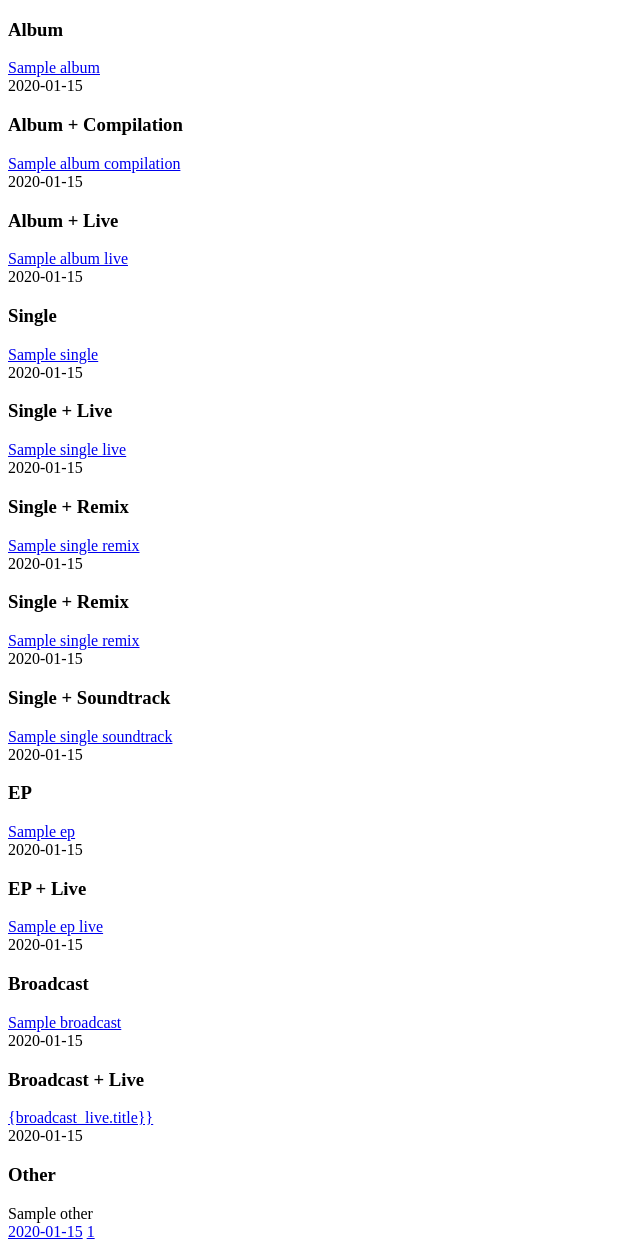
After one commit to xdynasty/musicmeta, a Django app: template musicmeta_project/musicmeta/templates/musicmeta/artist.html in a window 1280 px wide. The commit adds this page. Shown: the whole page, without its empty margins (0-640 px from the left). Run offline with Django 3.2, Linux system fonts and the light colour scheme; the template is opened without the code that fills it: most values are stand-ins (such as "Sample title", 1, 10 or a date in 2020); parts of the project's set-up code (start-up, migrations or seed data) failed here and were passed over.

Commit message:
add releast-group path

```diff
--- /dev/null
+++ b/musicmeta_project/musicmeta/templates/musicmeta/artist.html
@@ -0,0 +1,80 @@
+<!DOCTYPE html>
+<html>
+  <head>
+    <title>MUSICMETA</title>
+  </head>
+  <body>
+    {% if albums %}
+    <h3>Album</h3>
+    {% endif %} {% for album in albums %}
+    <a href="/release-group/{{album.id}}/">{{album.title}}</a>
+    <div>{{album|get_release_date}}</div>
+    {% endfor %} {% if album_compilations %}
+    <h3>Album + Compilation</h3>
+    {% endif %} {% for album_compilation in album_compilations %}
+    <a href="/release-group/{{album_compilation.id}}/"
+      >{{album_compilation.title}}</a
+    >
+    <div>{{album_compilation|get_release_date}}</div>
+    {% endfor %} {% if album_lives %}
+    <h3>Album + Live</h3>
+    {% endif %} {% for album_live in album_lives %}
+    <a href="/release-group/{{album_live.id}}/">{{album_live.title}}</a>
+    <div>{{album_live|get_release_date}}</div>
+    {% endfor %} {% if singles %}
+    <h3>Single</h3>
+    {% endif %} {% for single in singles %}
+    <a href="/release-group/{{single.id}}/">{{single.title}}</a>
+    <div>{{single|get_release_date}}</div>
+    {% endfor %} {% if single_lives %}
+    <h3>Single + Live</h3>
+    {% endif %} {% for single_live in single_lives %}
+    <a href="/release-group/{{single_live.id}}/">{{single_live.title}}</a>
+    <div>{{single_live|get_release_date}}</div>
+    {% endfor %} {% if single_remixes %}
+    <h3>Single + Remix</h3>
+    {% endif %} {% for single_remix in single_remixes %}
+    <a href="/release-group/{{single_remix.id}}/">{{single_remix.title}}</a>
+    <div>{{single_remix|get_release_date}}</div>
+    {% endfor %} {% if single_remixes %}
+    <h3>Single + Remix</h3>
+    {% endif %} {% for single_remix in single_remixes %}
+    <a href="/release-group/{{single_remix.id}}/">{{single_remix.title}}</a>
+    <div>{{single_remix|get_release_date}}</div>
+    {% endfor %} {% if single_soundtracks %}
+    <h3>Single + Soundtrack</h3>
+    {% endif %} {% for single_soundtrack in single_soundtracks %}
+    <a href="/release-group/{{single_soundtrack.id}}/"
+      >{{single_soundtrack.title}}</a
+    >
+    <div>{{single_soundtrack|get_release_date}}</div>
+    {% endfor %} {% if eps %}
+    <h3>EP</h3>
+    {% endif %} {% for ep in eps %}
+    <a href="/release-group/{{ep.id}}/">{{ep.title}}</a>
+    <div>{{ep|get_release_date}}</div>
+    {% endfor %} {% if ep_lives %}
+    <h3>EP + Live</h3>
+    {% endif %} {% for ep_live in ep_lives %}
+    <a href="/release-group/{{ep_live.id}}/">{{ep_live.title}}</a>
+    <div>{{ep_live|get_release_date}}</div>
+    {% endfor %} {% if broadcasts %}
+    <h3>Broadcast</h3>
+    {% endif %} {% for broadcast in broadcasts %}
+    <a href="/release-group/{{broadcast.id}}/">{{broadcast.title}}</a>
+    <div>{{broadcast|get_release_date}}</div>
+    {% endfor %} {% if broadcast_lives %}
+    <h3>Broadcast + Live</h3>
+    {% endif %} {% for broadcast_live in broadcast_lives %}
+    <a href="/release-group/{{broadcast_live.id}}/">{broadcast_live.title}}</a>
+    <div>{{broadcast_live|get_release_date}}</div>
+    {% endfor %} {% if others %}
+    <h3>Other</h3>
+    {% endif %} {% for other in others %}
+    <div>{{other.title}}</div>
+    <a href="/release-group/{{other.id}}/">{{other|get_release_date}}</a>
+    {% endfor %} {% for page in pages %}
+    <a href="/artist/{{artist_id}}/{{page}}">{{page}}</a>
+    {% endfor %}
+  </body>
+</html>
--- a/musicmeta_project/musicmeta/urls.py
+++ b/musicmeta_project/musicmeta/urls.py
@@ -5,4 +5,5 @@ from . import views
 app_name = 'musicmeta'
 urlpatterns = [
     path('', views.index, name="index"),
+    path('artist/<str:artist_id>/<int:page>/', views.artist, name="artist")
 ]
--- a/musicmeta_project/musicmeta/views.py
+++ b/musicmeta_project/musicmeta/views.py
@@ -2,6 +2,7 @@ from django.shortcuts import render
 from django.http import HttpResponse
 from django.template.defaulttags import register
 from musicbrainzngs import *
+import math
 
 # Create your views here.
 
@@ -11,12 +12,64 @@ def get_begin(dictionary):
   return dictionary.get('life-span').get('begin')
 
 
+@register.filter
+def get_release_date(dictionary):
+  return dictionary.get('first-release-date')
+
+
 def index(request):
   query = request.GET.get('searchInput', False)
   if query:
     set_format('json')
-    result = search_artists(query)
-    print(type(result))
-    for artist in result["artists"]:
-      print(artist)
-  return render(request, 'musicmeta/index.html', {'artists': result["artists"]})
+    result = search_artists(query, strict=True)
+    return render(request, 'musicmeta/index.html', {'artists': result["artists"]})
+  else:
+    return render(request, 'musicmeta/index.html')
+
+
+def artist(request, artist_id, page):
+  result = browse_release_groups(artist_id, limit=100, offset=page*100)
+  count = result['release-group-count']
+  pages = math.ceil(count / 100)
+
+  albums, album_compilations, album_lives, singles, single_lives, single_remixes, single_soundtracks, eps, ep_lives, broadcasts, broadcast_lives, others = [
+  ], [], [], [], [], [], [], [], [], [], [], []
+  for release in result["release-group-list"]:
+    if 'secondary-type' not in release and release['primary-type'] == 'Album':
+      albums.append(release)
+    elif 'secondary-type' not in release and release['primary-type'] == 'Single':
+      singles.append(release)
+    elif 'secondary-type' not in release and release['primary-type'] == 'EP':
+      eps.append(release)
+    elif 'secondary-type' not in release and release['primary-type'] == 'Broadcast':
+      broadcasts.append(release)
+    elif release['primary-type'] == 'Album' and release['secondary-type'] == 'Compilation':
+      album_compilations.append(release)
+    elif release['primary-type'] == 'Album' and release['secondary-type'] == 'Live':
+      album_lives.append(release)
+    elif release['primary-type'] == 'Single' and release['secondary-type'] == 'Live':
+      single_lives.append(release)
+    elif release['primary-type'] == 'Single' and release['secondary-type'] == 'Remix':
+      single_remixes.append(release)
+    elif release['primary-type'] == 'Single' and release['secondary-type'] == 'Soundtrack':
+      single_soundtracks.append(release)
+    elif release['primary-type'] == 'EP' and release['secondary-type'] == 'Live':
+      ep_lives.append(release)
+    elif release['primary-type'] == 'Broadcast' and release['secondary-type'] == 'Live':
+      broadcast_lives.append(release)
+    else:
+      others.append(release)
+  albums.sort(key=lambda x: x['first-release-date'])
+  album_compilations.sort(key=lambda x: x['first-release-date'])
+  album_lives.sort(key=lambda x: x['first-release-date'])
+  singles.sort(key=lambda x: x['first-release-date'])
+  single_lives.sort(key=lambda x: x['first-release-date'])
+  single_remixes.sort(key=lambda x: x['first-release-date'])
+  single_soundtracks.sort(key=lambda x: x['first-release-date'])
+  eps.sort(key=lambda x: x['first-release-date'])
+  ep_lives.sort(key=lambda x: x['first-release-date'])
+  broadcasts.sort(key=lambda x: x['first-release-date'])
+  broadcast_lives.sort(key=lambda x: x['first-release-date'])
+  others.sort(key=lambda x: x['first-release-date'])
+  return render(request, 'musicmeta/artist.html', {"pages": range(pages), "page": page, "artist_id": artist_id, "albums": albums, "album_compilations": album_compilations, "album_lives": album_lives, "singles": singles, "single_lives": single_lives, "single_remixes": single_remixes, "single_soundtracks": single_soundtracks, "eps": eps, "ep_lives": ep_lives, "broadcasts": broadcasts, "broadcast_lives": broadcast_lives, "others": others})
+  return HttpResponse("You are at artists")
```
Also changed, not shown: musicmeta_project/musicmeta/templates/musicmeta/index.html (+9 -8 lines), musicmeta_project/musicmeta/static/musicmeta/styles.css (added).
